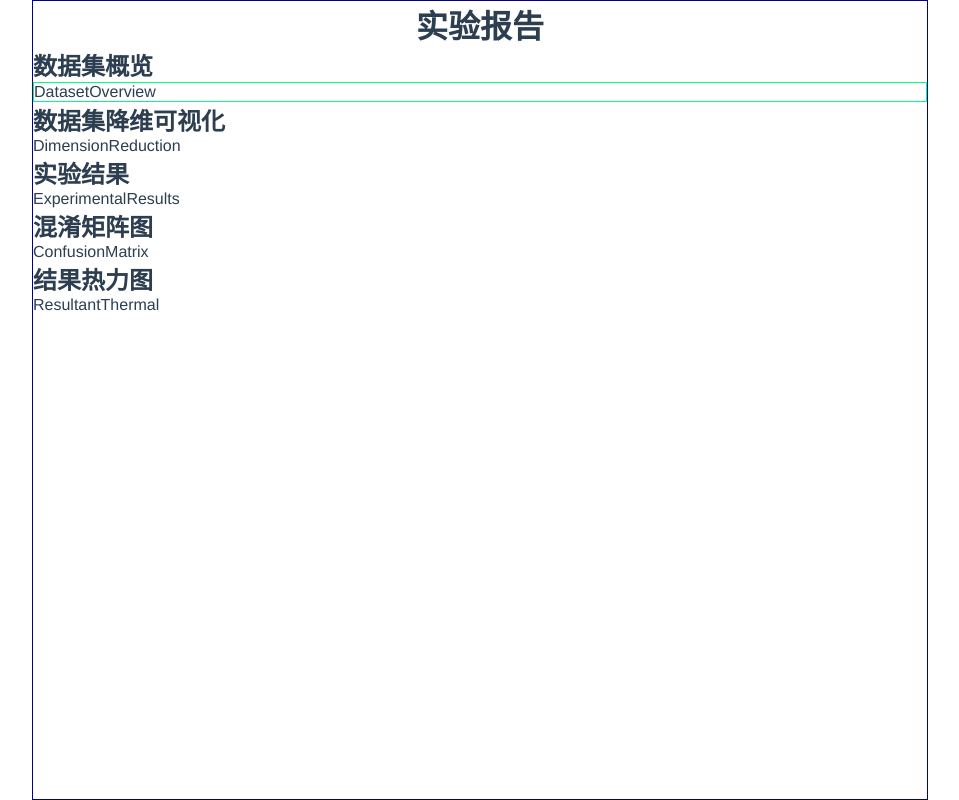
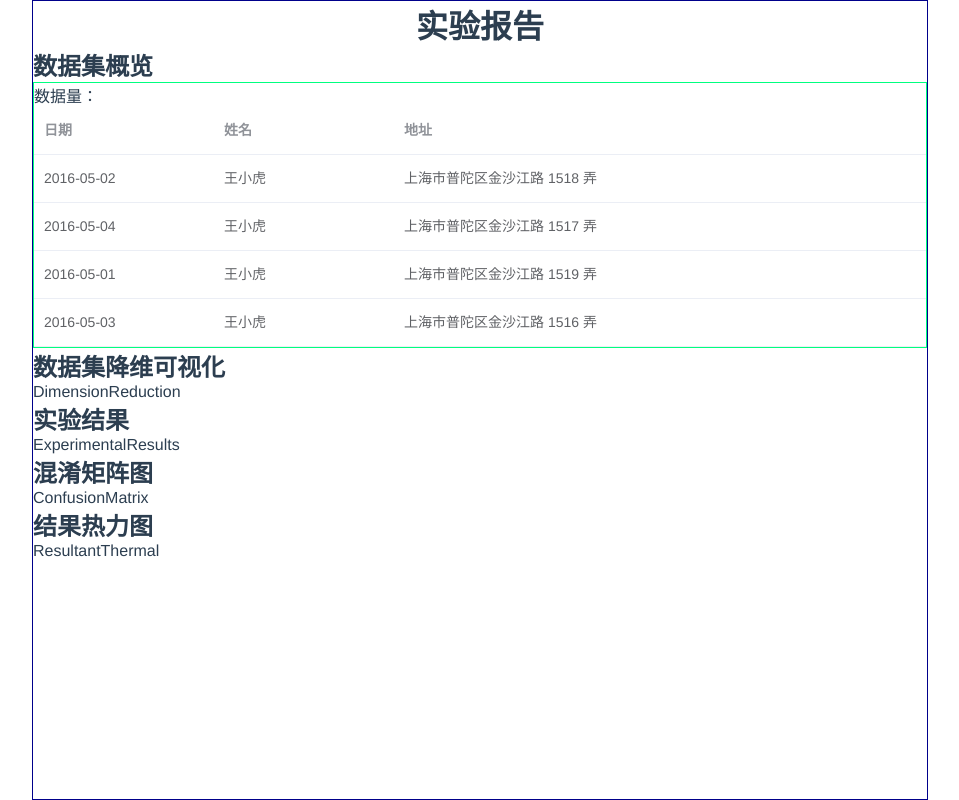
Before and after one commit to yingjieweb/visible, a Vue app: page / in a window 1280 px wide. Shown: the whole page, without its empty margins (160-1119 px from the left). Built offline with nearby package versions, Linux system fonts and the light colour scheme.

Commit message:
configure Element to be imported as needed

```diff
--- a/babel.config.js
+++ b/babel.config.js
@@ -1,5 +1,14 @@
 module.exports = {
   presets: [
     '@vue/cli-plugin-babel/preset'
+  ],
+  plugins: [
+    [
+      "component",
+      {
+        "libraryName": "element-ui",
+        "styleLibraryName": "theme-chalk"
+      }
+    ]
   ]
 }
--- a/src/components/DatasetOverview.vue
+++ b/src/components/DatasetOverview.vue
@@ -1,10 +1,38 @@
 <template>
-  <div class="datasetOverview">DatasetOverview</div>
+  <div class="datasetOverview">
+    数据量：
+    <el-table :data="tableData" style="width: 100%">
+      <el-table-column prop="date" label="日期" width="180"></el-table-column>
+      <el-table-column prop="name" label="姓名" width="180"></el-table-column>
+      <el-table-column prop="address" label="地址"></el-table-column>
+    </el-table>
+  </div>
 </template>
 
 <script lang="js">
   export default {
-    name: "DatasetOverview"
+    name: "DatasetOverview",
+    data() {
+      return {
+        tableData: [{
+          date: '2016-05-02',
+          name: '王小虎',
+          address: '上海市普陀区金沙江路 1518 弄'
+        }, {
+          date: '2016-05-04',
+          name: '王小虎',
+          address: '上海市普陀区金沙江路 1517 弄'
+        }, {
+          date: '2016-05-01',
+          name: '王小虎',
+          address: '上海市普陀区金沙江路 1519 弄'
+        }, {
+          date: '2016-05-03',
+          name: '王小虎',
+          address: '上海市普陀区金沙江路 1516 弄'
+        }]
+      }
+    }
   }
 </script>
 
```
Also changed, not shown: src/main.js (+6 -1 lines).
